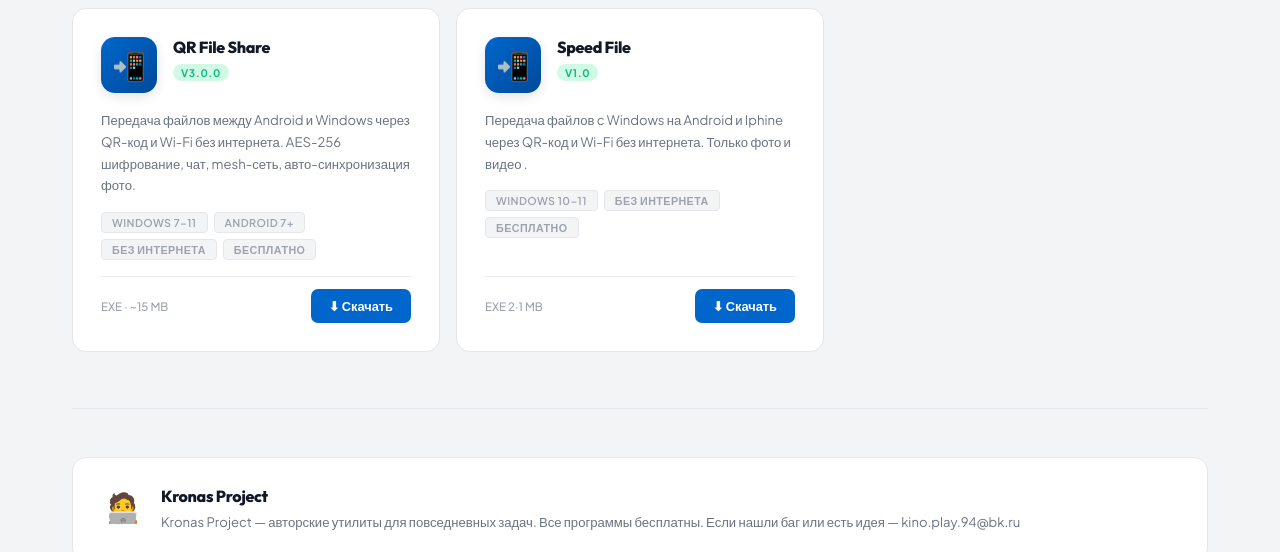
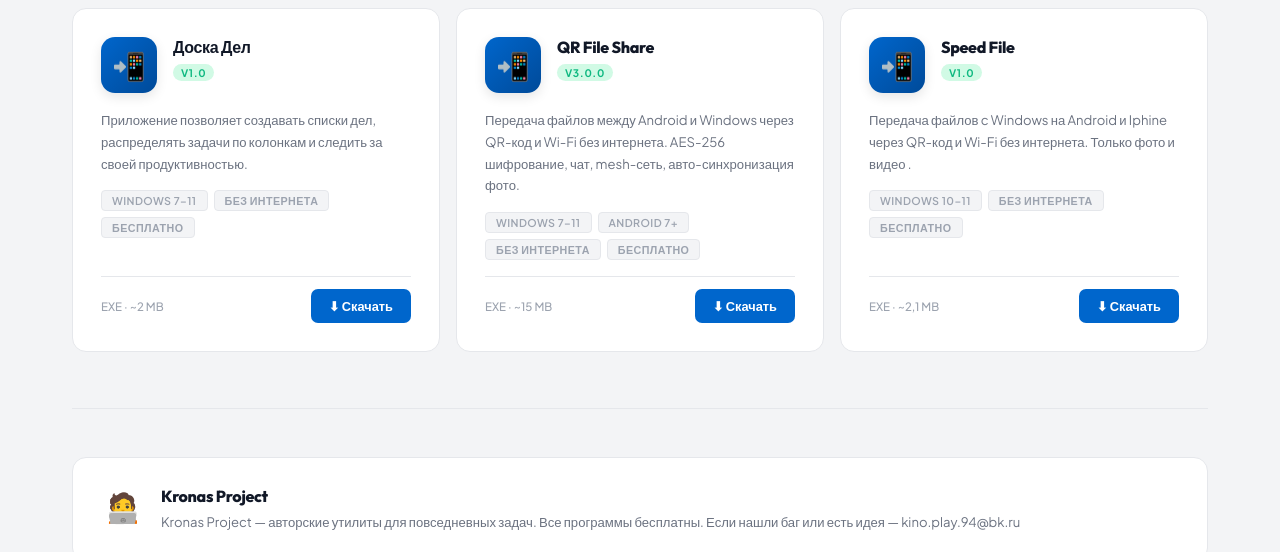
Before and after one commit to Erste1/Kronas_project, a plain HTML site: page index.html in a window 1280 px wide. Shown: the part 743-1295 px from the top of the page. Drawn offline with Linux system fonts and the light colour scheme.

Commit message:
Update index.html

```diff
--- a/index.html
+++ b/index.html
@@ -618,7 +618,7 @@
       <div class="stat-icon">📦</div>
       <div>
         <!-- ИЗМЕНИ ЦИФРУ когда добавишь больше программ -->
-        <div class="stat-val">2</div>
+        <div class="stat-val">3</div>
         <div class="stat-label">Программа</div>
       </div>
     </div>
@@ -665,6 +665,31 @@
       <!-- ══════════════════════════════════
            КАРТОЧКА 1 — QR File Share
            ══════════════════════════════════ -->
+         <div class="app-card reveal">
+        <div class="app-card-top">
+          <div class="app-icon app-icon-blue">📲</div>
+          <div class="app-meta">
+            <div class="app-name">Доска Дел</div>
+            <span class="app-version">v1.0</span>
+          </div>
+        </div>
+        <div class="app-desc">
+          Приложение позволяет создавать списки дел, распределять задачи по колонкам и следить за своей продуктивностью.
+        </div>
+        <div class="app-tags">
+          <span class="tag">Windows 7–11</span>
+          <span class="tag">Без интернета</span>
+          <span class="tag">Бесплатно</span>
+        </div>
+        <div class="app-footer">
+          <div class="app-size">EXE · ~2 MB</div>
+          <div style="display:flex;gap:8px">
+            <a href="https://github.com/Erste1/Kronas_project/raw/main/ДоскаДел_Setup.exe"
+               class="app-dl-btn" download>⬇ Скачать</a>
+          </div>
+        </div>
+      </div>
+      <!-- ══ КОНЕЦ КАРТОЧКИ  ══ -->
       <div class="app-card reveal">
         <div class="app-card-top">
           <div class="app-icon app-icon-blue">📲</div>
@@ -708,7 +733,7 @@
           <span class="tag">Бесплатно</span>
         </div>
         <div class="app-footer">
-          <div class="app-size">EXE 2·1 MB</div>
+          <div class="app-size">EXE · ~2,1 MB</div>
           <div style="display:flex;gap:8px">
             <a href="https://github.com/Erste1/Kronas_project/raw/main/SpeedFile_Setup.exe"
                class="app-dl-btn" download>⬇ Скачать</a>
```
